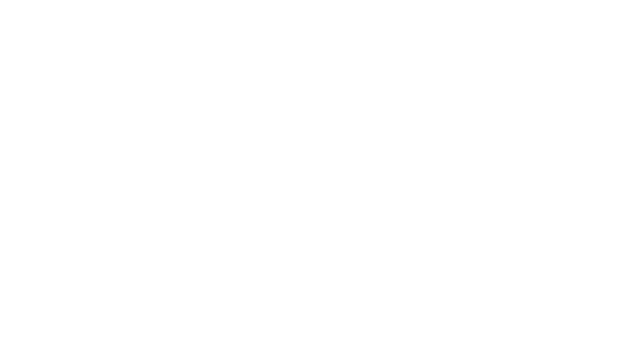
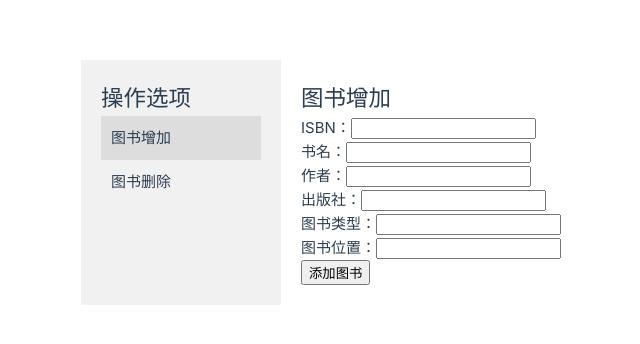
Before and after one commit to larryyan/library-management-system-frontend, a Vue app: page /admin in a window 1280 px wide. Before the commit this address had no page. Shown: the part 218-562 px from the top of the page, without its empty margins (59-699 px from the left). Built offline with nearby package versions, Linux system fonts and the light colour scheme.

Commit message:
add post/delete

```diff
--- a/src/main.js
+++ b/src/main.js
@@ -6,7 +6,8 @@ import router from './router'
 
 import axios from 'axios'
 
-axios.default.baseURL = "https://127.0.0.1:5000/"
+axios.defaults.baseURL = "https://127.0.0.1:5000/"
+axios.defaults.headers['Access-Control-Allow-Origin'] = '*'
 
 const app = createApp(App)
 
--- a/src/router/index.js
+++ b/src/router/index.js
@@ -10,6 +10,11 @@ const routes = [
         name: 'BookDetails',
         path: '/book/:isbn',
         component: () => import('../views/Book.vue')
+    },
+    {
+        name: '管理',
+        path: '/admin',
+        component: () => import('../views/Admin.vue')
     }
 ]
 
--- /dev/null
+++ b/src/views/Admin.vue
@@ -0,0 +1,133 @@
+<!-- views/Admin.vue -->
+<template>
+    <div class="container">
+        <div class="sidebar">
+            <h2>操作选项</h2>
+            <ul>
+                <li :class="{ active: currentTab === 'add' }" @click="currentTab = 'add'">图书增加</li>
+                <li :class="{ active: currentTab === 'delete' }" @click="currentTab = 'delete'">图书删除</li>
+            </ul>
+        </div>
+        <div class="content">
+            <div v-if="currentTab === 'add'">
+                <h2>图书增加</h2>
+                <!-- 图书增加表单 -->
+                <form @submit.prevent="addBook">
+                    <div>
+                        <label for="isbn">ISBN：</label>
+                        <input type="text" id="isbn" v-model="book.isbn" required>
+                    </div>
+                    <div>
+                        <label for="title">书名：</label>
+                        <input type="text" id="title" v-model="book.book_title" required>
+                    </div>
+                    <div>
+                        <label for="author">作者：</label>
+                        <input type="text" id="author" v-model="book.book_author" required>
+                    </div>
+                    <div>
+                        <label for="publisher">出版社：</label>
+                        <input type="text" id="publisher" v-model="book.book_publisher" required>
+                    </div>
+                    <div>
+                        <label for="type">图书类型：</label>
+                        <input type="text" id="type" v-model="book.book_type" required>
+                    </div>
+                    <div>
+                        <label for="address">图书位置：</label>
+                        <input type="text" id="address" v-model="book.book_address" required>
+                    </div>
+                    <button type="submit">添加图书</button>
+                </form>
+            </div>
+            <div v-if="currentTab === 'delete'">
+                <h2>图书删除</h2>
+                <!-- 图书删除表单 -->
+                <form @submit.prevent="deleteBook">
+                    <div>
+                        <label for="deleteIsbn">ISBN：</label>
+                        <input type="text" id="deleteIsbn" v-model="isbn" required>
+                    </div>
+                    <button type="submit">删除图书</button>
+                </form>
+            </div>
+        </div>
+    </div>
+</template>
+
+<script>
+import axios from 'axios';
+
+export default {
+    name: 'Admin',
+    data() {
+        return {
+            currentTab: 'add',
+            book: {
+                isbn: '',
+                book_title: '',
+                book_author: '',
+                book_publisher: '',
+                book_type: '',
+                book_address: '',
+            },
+            isbn: '',
+        };
+    },
+    methods: {
+        addBook() {
+            axios.post('http://127.0.0.1:5000/book/', this.book)
+                .then(response => {
+                    console.log('添加图书成功:', response.data);
+                    alert('添加图书成功');
+                })
+                .catch(error => {
+                    console.error('添加图书失败:', error);
+                    alert('添加图书失败');
+                });
+        },
+        deleteBook() {
+            axios.delete(`http://127.0.0.1:5000/book/${this.isbn}`)
+                .then(response => {
+                    console.log('删除图书成功:', response.data);
+                    alert('删除图书成功');
+                })
+                .catch(error => {
+                    console.error('删除图书失败:', error);
+                    alert('删除图书失败');
+                });
+        },
+    },
+};
+</script>
+
+<style>
+.container {
+    display: flex;
+}
+
+.sidebar {
+    width: 200px;
+    background-color: #f1f1f1;
+    padding: 20px;
+}
+
+.sidebar ul {
+    list-style-type: none;
+    padding: 0;
+}
+
+.sidebar li {
+    cursor: pointer;
+    padding: 10px;
+}
+
+.sidebar li.active {
+    background-color: #ddd;
+}
+
+.content {
+    flex: 1;
+    padding: 20px;
+}
+</style>
--- a/src/views/Book.vue
+++ b/src/views/Book.vue
@@ -1,10 +1,8 @@
 <template>
     <div class="book-details-page">
         <div class="book-details">
+            <button @click="goBack" class="navigation">返回</button>
             <h1 class="page-title">图书详情</h1>
-        <div class="navigation">
-          <button @click="goBack">返回</button>
-        </div>
             <div v-if="book" class="book-info-wrapper">
                 <div class="book-info">
                     <h2>{{ book.book_title }}</h2>
@@ -58,21 +56,20 @@
 };
 </script>
 
-  <style scoped>
-  body{
-    margin: 0;
-    padding: 0;
-  }
+<style>
+
 .book-details-page {
-    background-color: #f0f0f0; /* 浅灰色背景 */
+    position: fixed;
+    top: 0;
+    left: 0;
+    width: 100%;
+    height: 100vh; /* 设置页面高度占满视口 */
+    background-color: #f5f5f5;
     color: #333; /* 深灰色文字 */
-    min-height: 100vh;
     display: flex;
     justify-content: center;
     align-items: center;
     font-family: 'Arial', sans-serif;
-    width: 100vw; /* 宽度占据整个视窗 */
-    height: 100vh; /* 高度占据整个视窗 */
 }
 
 .book-details {
@@ -90,7 +87,21 @@
 }
 
 .navigation {
-    margin-bottom: 1rem;
+    display: block;
+    text-align: left; /* 按钮文本居左 */
+    background-color: #3498db; /* 按钮背景颜色 */
+    color: #fff; /* 按钮文本颜色 */
+    border: none; /* 移除边框 */
+    padding: 10px 20px; /* 内边距 */
+    margin-bottom: 1rem; /* 下边距 */
+    border-radius: 5px; /* 边框半径 */
+    cursor: pointer; /* 鼠标悬停时的样式 */
+    font-size: 1.2rem; /* 字体大小 */
+    text-decoration: none; /* 移除下划线 */
+}
+
+.navigation:hover {
+    background-color: #2980b9; /* 鼠标悬停时的背景颜色 */
 }
 
 .book-info-wrapper {
```
Lines whose indentation alone changed are shown as unchanged.
